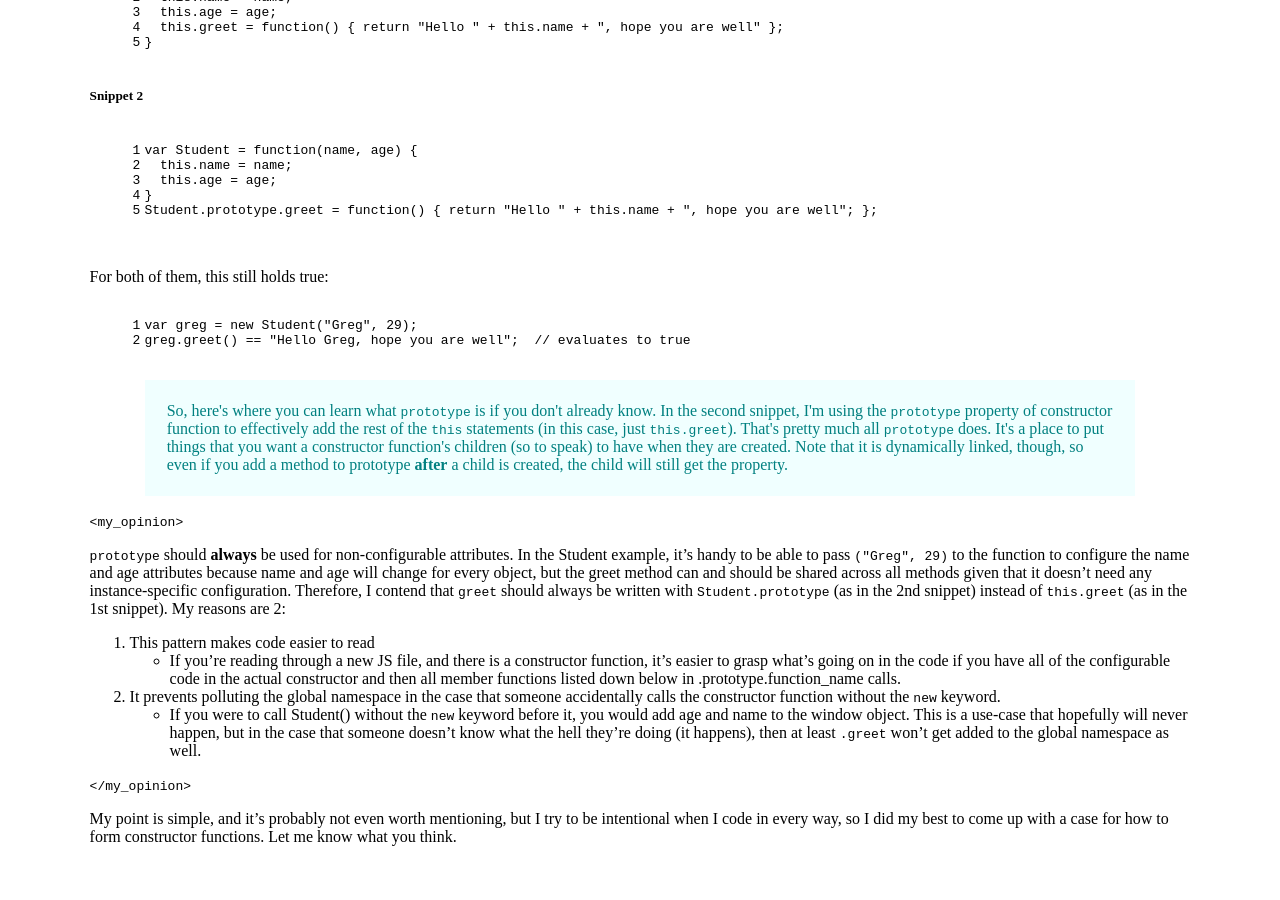
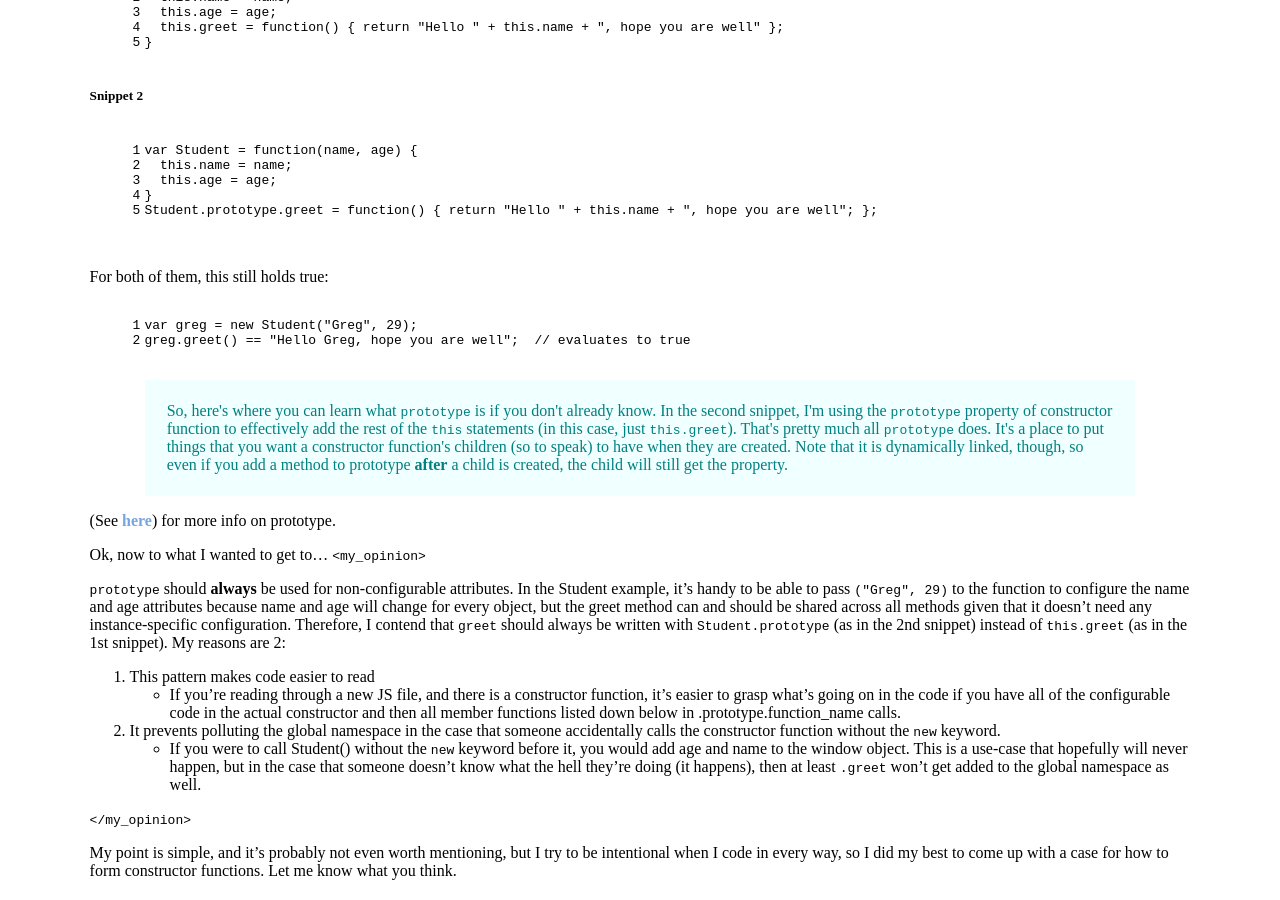
Before and after one commit to thataustin/website, a Jekyll site: the page built from _posts/2013-12-23-javascript_constructor_functions.md, in a window 1280 px wide and 900 px high, scrolled down 1070 px. Built offline with Jekyll 4.4.1, drawn with Linux system fonts in a browser that asks for light colours; before the commit the page ends 1936 px from its top, so only the background shows below that.

Commit message:
Updating stuffs

```diff
--- a/_posts/2013-12-23-javascript_constructor_functions.md
+++ b/_posts/2013-12-23-javascript_constructor_functions.md
@@ -84,7 +84,9 @@ In the second snippet, I'm using the <code>prototype</code> property of construc
 That's pretty much all <code>prototype</code> does.  It's a place to put things that you want a constructor function's children (so to speak) to have when they are created.  Note that it is dynamically linked, though, so even if you add a method to prototype <b>after</b> a child is created, the child will still get the property.
 {% endcapture %}
 {% aside aside_text %}
+(See [here]({% post_url 2013-12-30-javascript_prototype %})) for more info on prototype.
 
+Ok, now to what I wanted to get to...
 `<my_opinion>`
 
 `prototype` should __always__ be used for non-configurable attributes.  In the Student example, it's handy to be able to pass `("Greg", 29)` to the function to configure the name and age attributes because name and age will change for every object, but the greet method can and should be shared across all methods given that it doesn't need any instance-specific configuration.  Therefore, I contend that `greet` should always be written with `Student.prototype` (as in the 2nd snippet) instead of `this.greet` (as in the 1st snippet).  My reasons are 2:
```
Also changed, not shown: _posts/2013-12-30-javascript_prototype.md (+1 -1 lines), 2 other files.
